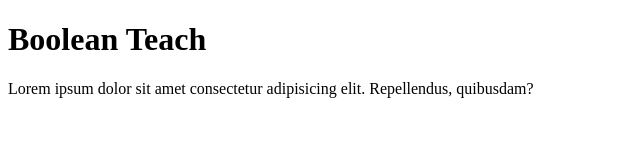
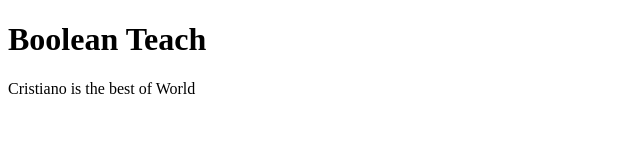
Before and after one commit to Kamran-Soltanzade/example-repo-2, a plain HTML site: page index.html in a window 1280 px wide. Shown: the whole page, without its empty margins (0-640 px from the left). Drawn offline with Linux system fonts and the light colour scheme.

Commit message:
Change description

```diff
--- a/index.html
+++ b/index.html
@@ -11,7 +11,7 @@
         Boolean Teach
     </h1>
     <p>
-        Lorem ipsum dolor sit amet consectetur adipisicing elit. Repellendus, quibusdam?
+        Cristiano is the best of World
     </p>
 </body>
 </html>
```
